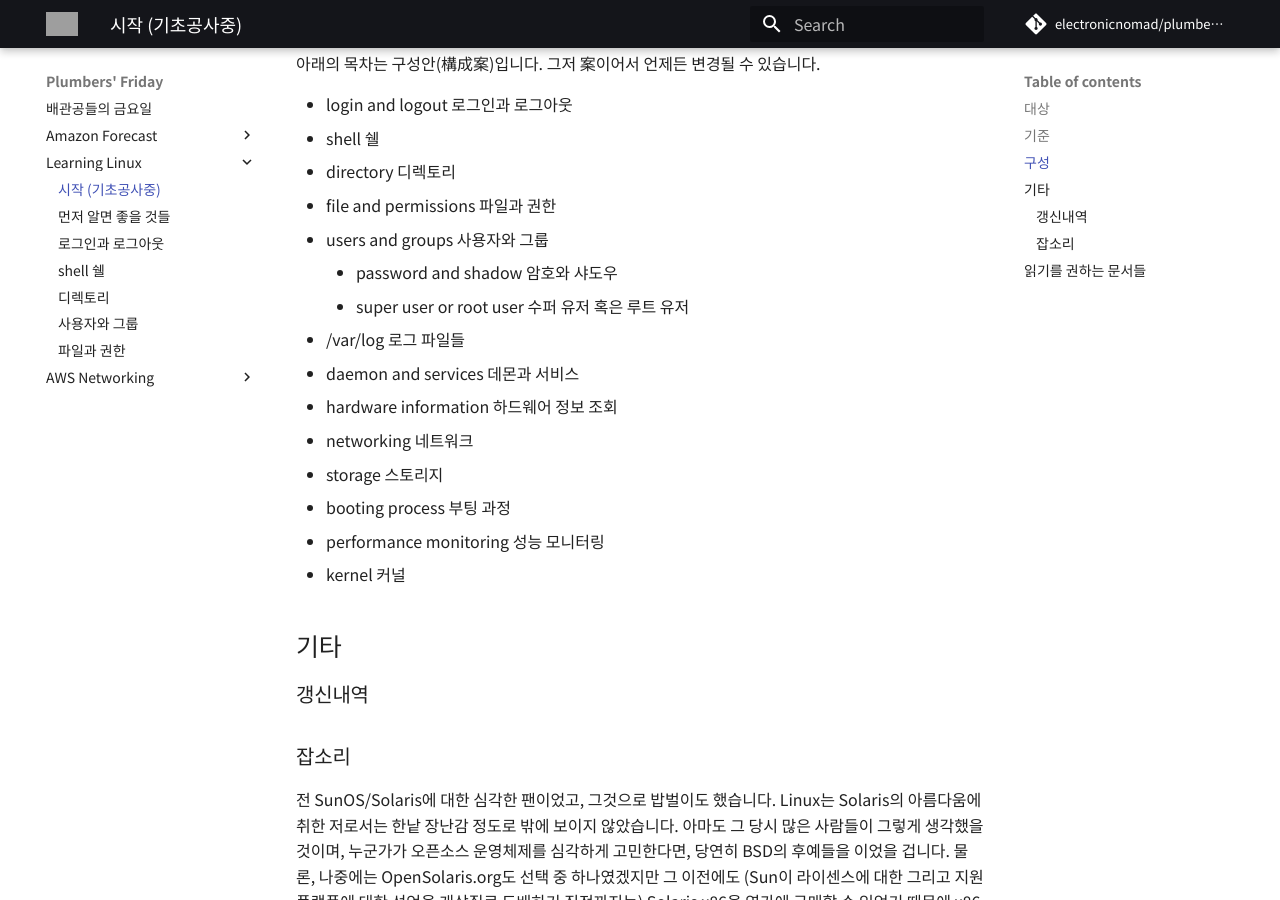
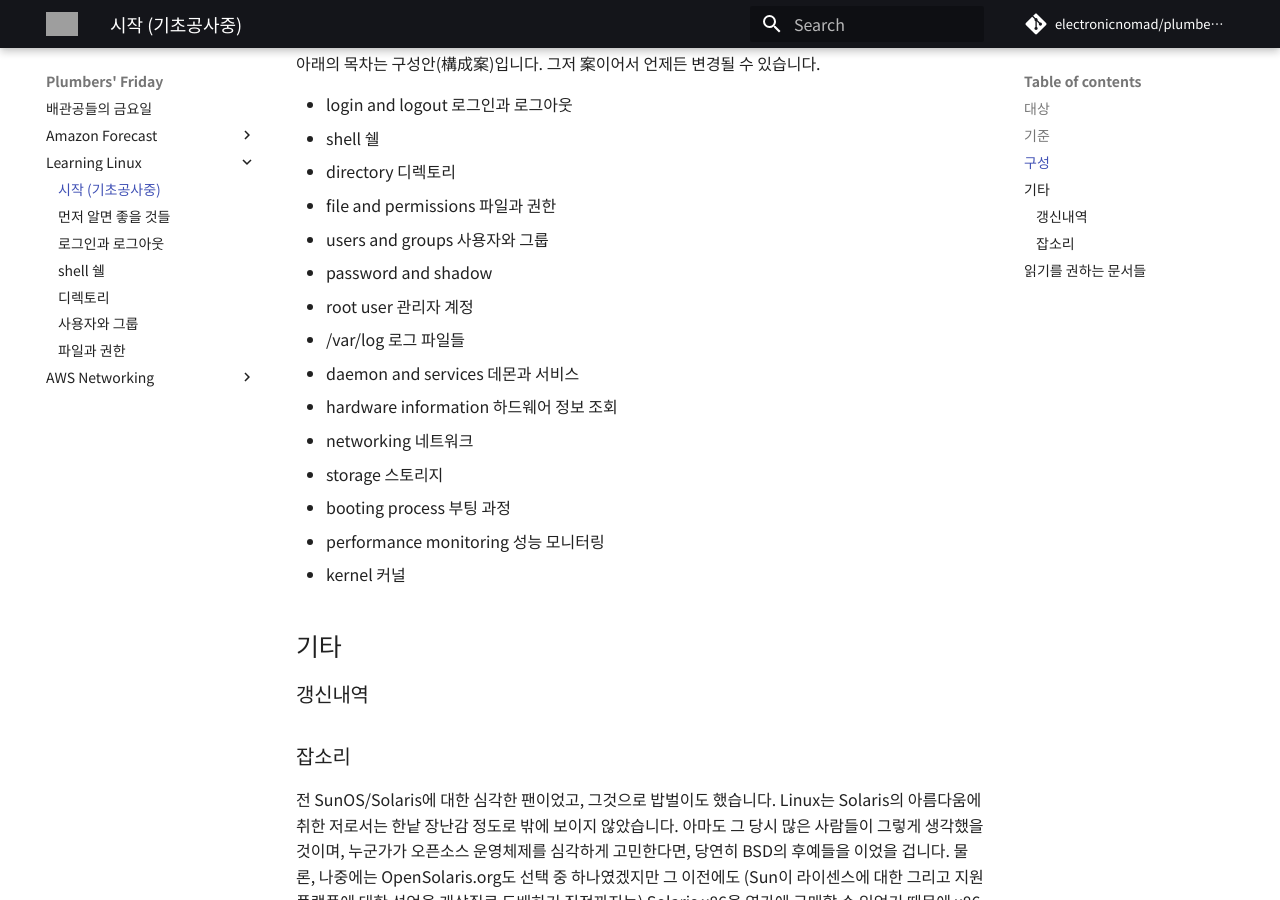
Before and after one commit to electronicnomad/plumbers-friday, an MkDocs documentation site: the page built from docs/linux/index.md, in a window 1280 px wide and 900 px high, scrolled down 674 px. Built offline with MkDocs 1.6.1 and Material for MkDocs 9.7.7, drawn with Linux system fonts in a browser that asks for light colours; some web fonts are replaced; comment, search, counter and statistics services are not loaded; grey boxes are pictures that could not be loaded.

Commit message:
Update index.md

```diff
--- a/docs/linux/index.md
+++ b/docs/linux/index.md
@@ -29,8 +29,8 @@ Ubuntu를 언급할 수도 있고, Debian을 언급할 수도 있고, Raspberry
 * directory 디렉토리
 * file and permissions 파일과 권한
 * users and groups 사용자와 그룹
-    * password and shadow 암호와 샤도우
-    * super user or root user 수퍼 유저 혹은 루트 유저
+  * password and shadow
+  * root user 관리자 계정
 * /var/log 로그 파일들
 * daemon and services 데몬과 서비스
 * hardware information 하드웨어 정보 조회
```
